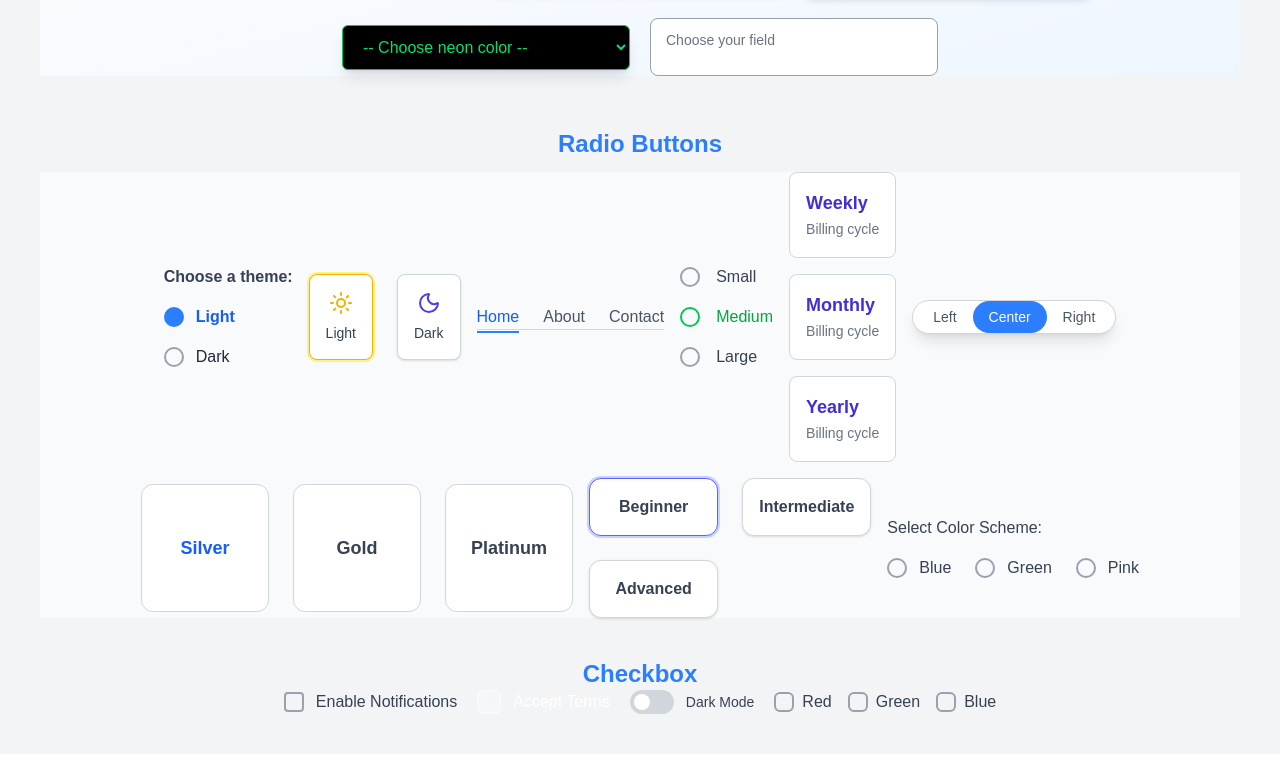
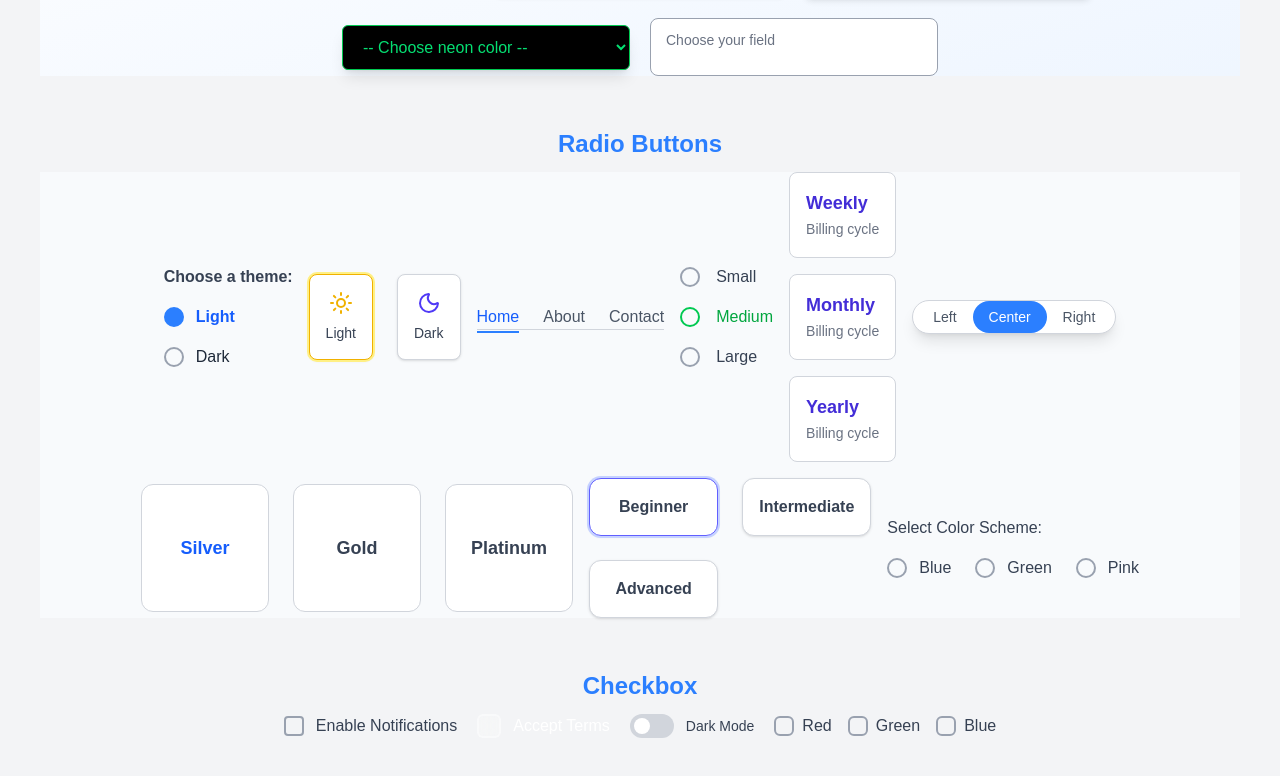
Before and after one commit to Prohor722/tailwind_compoenets, a Next.js app: page /input-field in a window 1280 px wide. Shown: the part 1761-2537 px from the top of the page. Before the commit the page ends 2515 px from the top, so only its background shows below. Built offline with nearby package versions, Linux system fonts and the light colour scheme.

Commit message:
fix minor issue

```diff
--- a/app/components/checkbox.tsx
+++ b/app/components/checkbox.tsx
@@ -3,7 +3,7 @@ import React from "react";
 export const CheckBox = () => {
   return (
     <div>
-      <h1 className="text-blue-500 text-2xl font-semibold text-center">
+      <h1 className="text-blue-500 text-2xl font-semibold text-center my-3">
         Checkbox
       </h1>
       <div className="flex flex-wrap justify-center items-center gap-5">
```
